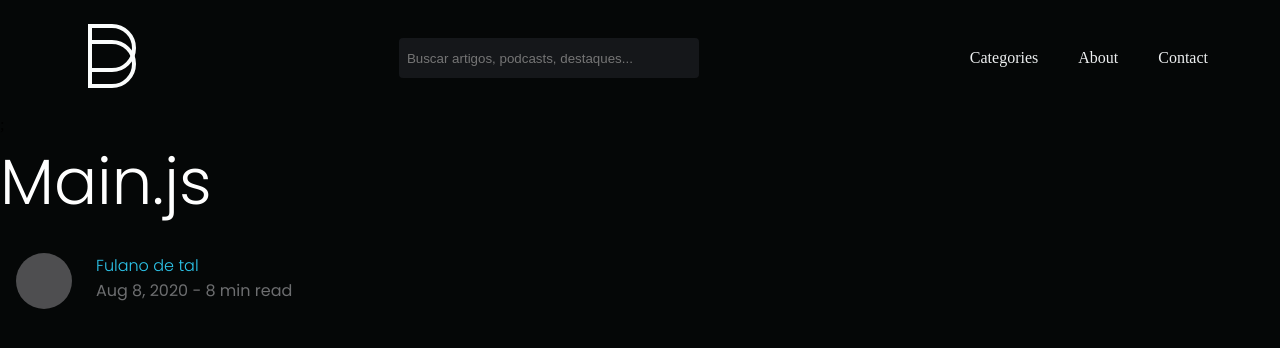
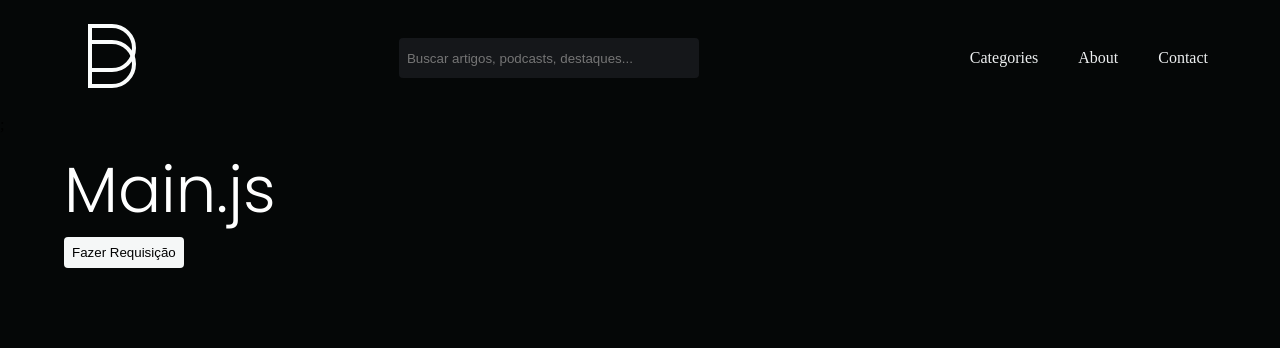
Before and after one commit to mesquita-dev/blog, a React (Create React App) app: page / in a window 1280 px wide. Shown: the top 348 px of the page. Built offline with nearby package versions, Linux system fonts and the light colour scheme.

Commit message:
Utilizing Async/Await and useState

```diff
--- a/src/css/style.css
+++ b/src/css/style.css
@@ -734,4 +734,31 @@ a {
 
 .container-posts {
   display: flex;
+}
+
+.add-button {
+  display: block;
+  border: 0;
+  background-color: green;
+  color: white;
+  font-size: 64px;
+  border-radius: 4px;
+  padding: 16px;
+}
+
+.remove-button {
+  display: block;
+  border: 0;
+  background-color: red;
+  color: white;
+  font-size: 64px;
+  border-radius: 4px;
+  padding: 16px;
+}
+
+button {
+  padding: 8px;
+  background-color: #f5f7f7;
+  border: 0;
+  border-radius: 4px;
 }/*# sourceMappingURL=style.css.map */
--- a/src/css/style.scss
+++ b/src/css/style.scss
@@ -15,3 +15,38 @@ body {
 }
 
 @import "./sass/layout";
+
+.add-button {
+  display: block;
+  border: 0;
+
+  background-color: green;
+  color: white;
+  font-size: 64px;
+
+  border-radius: 4px;
+
+  padding: 16px;
+}
+
+.remove-button {
+  display: block;
+  border: 0;
+
+  background-color: red;
+  color: white;
+  font-size: 64px;
+
+  border-radius: 4px;
+
+  padding: 16px;
+}
+
+button {
+  padding: 8px;
+
+  background-color: $white-normal;
+
+  border: 0;
+  border-radius: 4px;
+}
--- a/src/pages/Main/index.js
+++ b/src/pages/Main/index.js
@@ -1,12 +1,38 @@
 import api from "../../services/api";
 import Posts from "../../components/Posts";
 
+import { useState } from "react";
+
 const Main = () => {
-  console.log(api);
+  const [post, setPost] = useState([]);
+
+  async function handleAxios() {
+    try {
+      const response = await api.get("/posts");
+      setPost(response.data);
+    } catch (error) {
+      console.log(error);
+    }
+  }
+
   return (
     <>
-      <h1>Main.js</h1>
-      <Posts />
+      <section className="container">
+        <h1>Main.js</h1>
+        <button onClick={handleAxios}>Fazer Requisição</button>
+
+        <div className="container-posts mt-5">
+          {post.map((post) => {
+            return (
+              <>
+                <Posts subtitle={post.subtitle} title={post.title} key={post.id}>
+                  {post.resume}
+                </Posts>
+              </>
+            );
+          })}
+        </div>
+      </section>
     </>
   );
 };
--- a/src/services/api.js
+++ b/src/services/api.js
@@ -1,7 +1,7 @@
 import axios from "axios";
 
 const api = axios.create({
-  baseURL: "http://localhost:4000/posts",
+  baseURL: "http://localhost:4000",
 });
 
 export default api;
```
Also changed, not shown: 1 other file (tests, documents, lock files or other folders).
